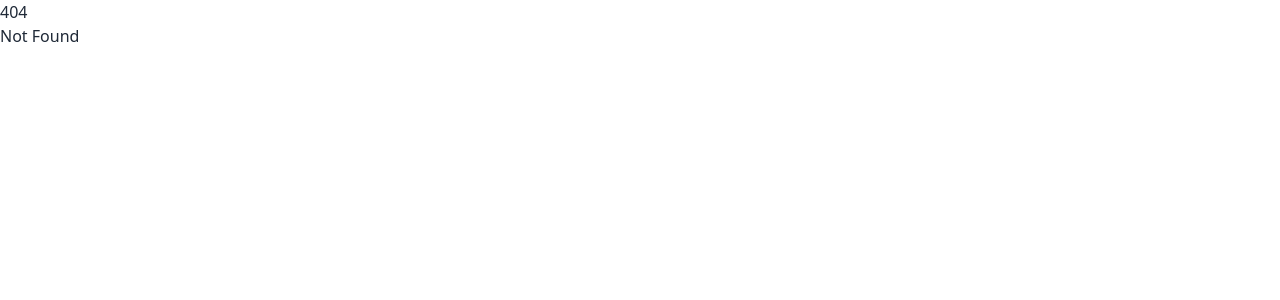
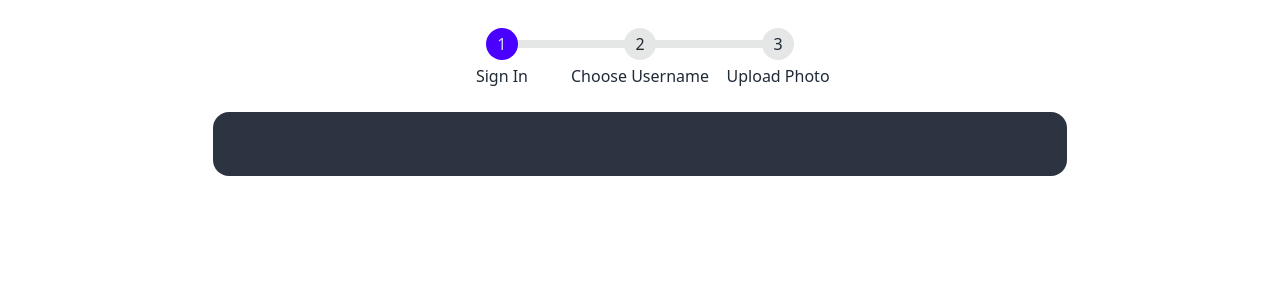
Before and after one commit to mukundsolanki/WebLink, a SvelteKit app: page /login in a window 1280 px wide. Before the commit this address had no page. Shown: the top 300 px of the page. Built offline with nearby package versions, Linux system fonts and the light colour scheme.

Commit message:
Added different routings

```diff
--- a/src/routes/+layout.svelte
+++ b/src/routes/+layout.svelte
@@ -2,4 +2,6 @@
     import "../global.css"
 </script>
 
-<slot />
+<div class="min-h-screen flex flex-col">
+    <slot />
+</div>
--- /dev/null
+++ b/src/routes/login/+layout.svelte
@@ -0,0 +1,27 @@
+<script lang="ts">
+    import { page } from "$app/stores";
+</script>
+
+<nav class="flex justify-center my-6">
+    <ul class="steps">
+      <a href="/login" class="step step-primary">Sign In</a>
+      <a
+        href="/login/username"
+        class="step"
+        class:step-primary={$page.route.id?.match(/username|photo/g)}>
+        Choose Username
+      </a>
+      <a
+        href="/login/photo"
+        class="step"
+        class:step-primary={$page.route.id?.includes("photo")}>
+        Upload Photo
+      </a>
+    </ul>
+  </nav>
+
+  <main class="card w-4/6 bg-neutral text-neutral-content mx-auto">
+    <div class="card-body items-center text-center">
+      <slot />
+    </div>
+  </main>
--- /dev/null
+++ b/src/routes/login/+page.svelte
@@ -0,0 +1,5 @@
+<script lang="ts">
+    import type { PageData } from './$types';
+
+    export let data: PageData;
+</script>
--- /dev/null
+++ b/src/routes/login/photo/+page.svelte
@@ -0,0 +1,5 @@
+<script lang="ts">
+    import type { PageData } from './$types';
+
+    export let data: PageData;
+</script>
--- /dev/null
+++ b/src/routes/login/username/+page.svelte
@@ -0,0 +1,5 @@
+<script lang="ts">
+    import type { PageData } from './$types';
+
+    export let data: PageData;
+</script>
```
